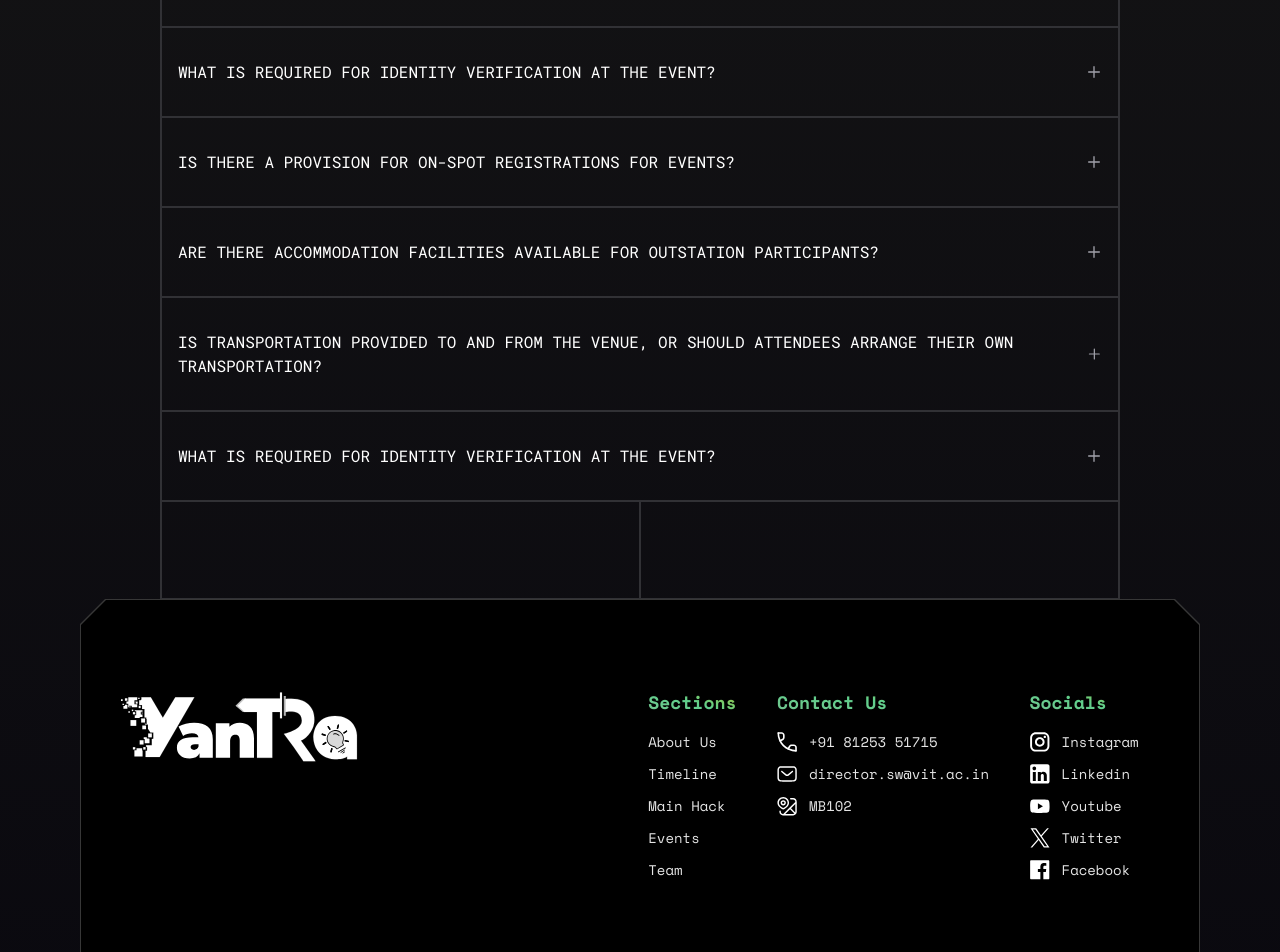
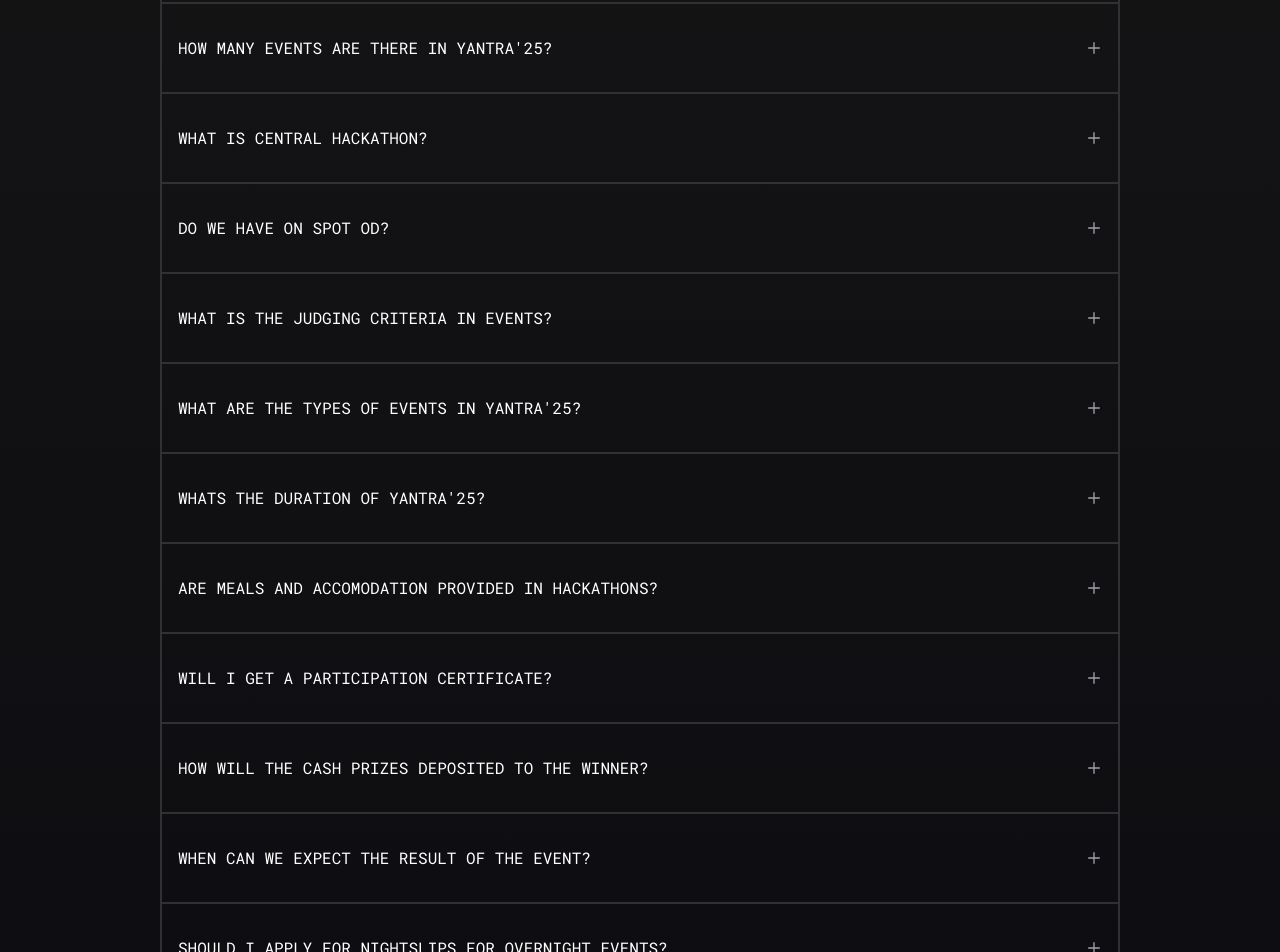
Before and after one commit to Keshav-Aneja/yantra-2025, a Next.js app: page /faq in a window 1280 px wide. Shown: the part 620-1572 px from the top of the page. Built offline with nearby package versions, Linux system fonts and the light colour scheme.

Commit message:
chore: updated-faq

```diff
--- a/src/app/faq/page.tsx
+++ b/src/app/faq/page.tsx
@@ -36,7 +36,7 @@ export default function FAQSection() {
                 className="w-full py-4 flex items-center justify-between text-left text-white hover:text-[#4CAF50] transition-colors duration-200"
                 aria-expanded={openIndex === index}
               >
-                <span className="text-sm md:text-base">{faq.question}</span>
+                <span className="text-sm md:text-base uppercase">{faq.question}</span>
                 <svg
                   className={`w-4 h-4 transition-transform duration-200 text-zinc-400 ${
                     openIndex === index ? "rotate-45" : ""
--- a/src/constants/faq.ts
+++ b/src/constants/faq.ts
@@ -1,46 +1,82 @@
 export const faqs = [
     {
-      question: "IS THERE A PROVISION FOR ON-SPOT REGISTRATIONS FOR EVENTS?",
+      question: "How do I register for events in Yantra'25?",
       answer:
-        "Registration for events is exclusively through the official Riviera website, and on-spot registrations will not be available.",
+        'You can register for the events in the \"Events\" section on VTOP..',
     },
     {
       question:
-        "ARE THERE ACCOMMODATION FACILITIES AVAILABLE FOR OUTSTATION PARTICIPANTS?",
+        "Is there any cost for participation?",
       answer:
-        "Yes, accommodation is provided for outstation participants in the VIT hostels on a paid first come first serve basis.",
+        "No, all the events are free of cost in Yantra'25.",
     },
     {
       question:
-        "IS TRANSPORTATION PROVIDED TO AND FROM THE VENUE, OR SHOULD ATTENDEES ARRANGE THEIR OWN TRANSPORTATION?",
+        "What kind of technical skills will I gain from attending Yantra'25 events?",
       answer:
-        "No, VIT does not provide transportation. Attendees are required to make their own transportation arrangements.",
+        "Yantra'25 will help you develop problem-solving, teamwork, and technical skills like coding and prototyping. It will enhance creativity, time management, and presentation abilities while providing exposure to new tools, mentorship, and networking opportunities.",
     },
     {
-      question: "WHAT IS REQUIRED FOR IDENTITY VERIFICATION AT THE EVENT?",
+      question: "How many events are there in Yantra'25?",
       answer:
-        "Physical identification cards from respective colleges are mandatory for entrance verification.",
+        "There are 67 events in Yantra'25.",
     },
     {
-      question: "IS THERE A PROVISION FOR ON-SPOT REGISTRATIONS FOR EVENTS?",
+      question: "What is Central Hackathon?",
       answer:
-        "Registration for events is exclusively through the official Riviera website, and on-spot registrations will not be available.",
+        "Central hack is the official hacakathon of the yantra organised by VIT.",
     },
     {
       question:
-        "ARE THERE ACCOMMODATION FACILITIES AVAILABLE FOR OUTSTATION PARTICIPANTS?",
+        "Do we have on spot OD?",
       answer:
-        "Yes, accommodation is provided for outstation participants in the VIT hostels on a paid first come first serve basis.",
+        "No, you don't have on spot OD in Yantra'25. You need to register on VTOP.",
     },
     {
       question:
-        "IS TRANSPORTATION PROVIDED TO AND FROM THE VENUE, OR SHOULD ATTENDEES ARRANGE THEIR OWN TRANSPORTATION?",
+        "What is the judging criteria in events?",
       answer:
-        "No, VIT does not provide transportation. Attendees are required to make their own transportation arrangements.",
+        "Each tech event have different judging criteria and based on it, the judging of the event will be handled under the supervision of the faculty coordinator.",
     },
     {
-      question: "WHAT IS REQUIRED FOR IDENTITY VERIFICATION AT THE EVENT?",
+      question: "What are the types of events in Yantra'25?",
       answer:
-        "Physical identification cards from respective colleges are mandatory for entrance verification.",
+        "The types of events in Yantra'25 are hackathons, workshops, guest lectures, competitions and tech talks.",
     },
-  ];
+    {
+        question: "Whats the duration of Yantra'25?",
+        answer:
+            "The duration is from 3rd February till 9th February, a span of one week.",
+    },
+    {
+        question: "Are meals and accomodation provided in hackathons?",
+        answer:
+            "No meals and accomodation are provided in hackathons, only refreshments are provided for overnight events.",
+    },
+    {
+        question: "Will I get a participation certificate?",
+        answer:
+            "No, you will not be provided with a participation certificate.",
+    },
+    {
+        question: "How will the cash prizes deposited to the winner?",
+        answer:
+            "The cash prize will be directly sent to your bank account registered on the VTOP.",
+    },
+
+    {
+        question: "When can we expect the result of the event?",
+        answer:
+            "All the results will be declared after conclusion of Yantra'25 or the event.",
+    },
+    {
+        question: "Should I apply for nightslips for overnight events?",
+        answer:
+            "No, you should not apply for the night slip for overnight events.",
+    },
+    {
+        question: "Will classes be held during Yantra'25?",
+        answer:
+            "Yes, classes will be held during Yantra'25",
+    }
+];
```
